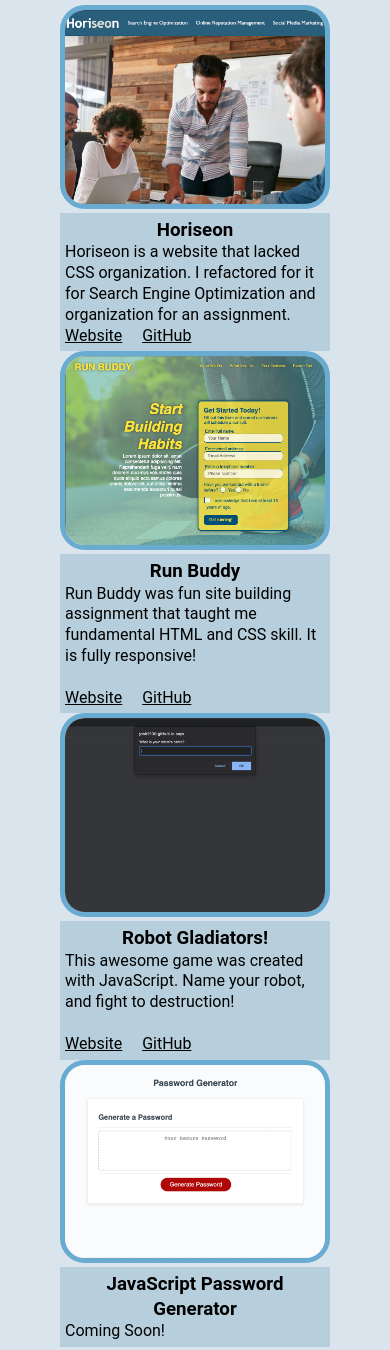
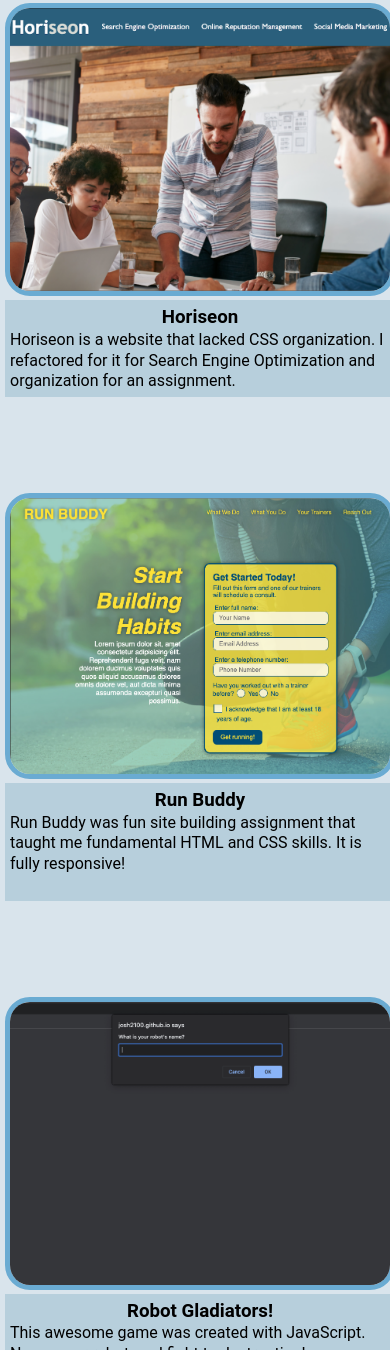
Before and after one commit to josh2100/portfolio, a plain HTML site: page index.html in a window 390 px wide. Shown: the part 1061-2411 px from the top of the page. Drawn offline with Linux system fonts and the light colour scheme.

Commit message:
mobile spacing

```diff
--- a/assets/css/style.css
+++ b/assets/css/style.css
@@ -18,9 +18,9 @@ html {
   box-sizing: border-box;
 }
 
-section {
+/* section {
   padding: 60px;
-}
+} */
 
 img {
   max-width: 100%;
@@ -64,8 +64,9 @@ header nav ul li a:hover {
   background-color: var(--darkblue);
 }
 
-header a {
+a {
   text-decoration: none;
+  color: black;
 }
 /* Header End*/
 
@@ -263,16 +264,6 @@ h2 {
     width: 100%;
     margin: 10px;
   }
-
-  /* .project-bio {
-    position: static;
-    flex: 1;
-    visibility: visible;
-  } */
-
-  /* .project img {
-    flex: 2;
-  } */
 }
 
 @media screen and (max-width: 768px) {
@@ -293,6 +284,8 @@ h2 {
   /* 575 max */
   .projects {
     width: 100%;
+    margin: 5px;
+    /* margin: 1rem; */
     display: flex;
     flex-flow: column nowrap;
     align-items: center;
@@ -304,9 +297,9 @@ h2 {
   }
 
   .project {
-    flex: 0 auto;
+    flex: 2rem 1 0;
     width: 100%;
-    margin: 0;
+    /* margin: 3rem; */
     color: black;
     position: relative;
     /* save bottom test top */
--- a/index.html
+++ b/index.html
@@ -52,8 +52,13 @@
     <section id="assignments" class="projects">
       <div class="projects">
         <!-- First Project -->
-        <article class="project">
+        <a
+          class="project"
+          href="https://josh2100.github.io/1.-HTML-CSS-Git-Challenge-Code-Refactor/"
+        >
+          <article>
             <img class="" src="./assets/images/horiseon2.png" alt="Horiseon" />
+
             <div class="project-bio">
               <h3 class="project-name">Horiseon</h3>
               <p class="description">
@@ -61,39 +66,29 @@
                 for it for Search Engine Optimization and organization for an
                 assignment.
               </p>
-            <a
-              href="https://github.com/josh2100/1.-HTML-CSS-Git-Challenge-Code-Refactor"
-              >Website</a
-            >
-            &nbsp&nbsp&nbsp
-            <a
-              href="https://josh2100.github.io/1.-HTML-CSS-Git-Challenge-Code-Refactor/"
-              >GitHub</a
-            >
             </div>
           </article>
+        </a>
 
         <!-- Second Project -->
-        <article class="project">
+        <a href="https://josh2100.github.io/run-buddy/" class="project">
+          <article>
             <img src="./assets/images/runbuddy.png" alt="Run Buddy" />
 
             <div class="project-bio">
               <h3 class="project-name">Run Buddy</h3>
               <p class="description">
                 Run Buddy was fun site building assignment that taught me
-              fundamental HTML and CSS skill. It is fully responsive!
-
+                fundamental HTML and CSS skills. It is fully responsive!
                 <br />
                 <br />
-              <a href="https://josh2100.github.io/run-buddy/">Website</a>
-              &nbsp&nbsp&nbsp
-              <a href="https://josh2100.github.io/run-buddy/">GitHub</a>
               </p>
-          </div>
-        </article>
+            </div></article
+        ></a>
 
         <!-- Third Project -->
-        <article class="project">
+        <a class="project" href="https://josh2100.github.io/robot-gladiators/">
+          <article>
             <img
               src="./assets/images/robotgladiators.png"
               alt="JavaScript Password Generator"
@@ -103,17 +98,17 @@
               <p>
                 This awesome game was created with JavaScript. Name your robot,
                 and fight to destruction!
-              <br />
-              <br />
-              <a href="https://josh2100.github.io/robot-gladiators/">Website</a>
-              &nbsp&nbsp&nbsp
-              <a href="https://github.com/josh2100/robot-gladiators">GitHub</a>
               </p>
             </div>
-        </article>
+          </article></a
+        >
 
         <!-- Fourth Project -->
-        <article class="project">
+        <a
+          class="project"
+          href="https://josh2100.github.io/password-generator/"
+        >
+          <article>
             <img
               src="./assets/images/passwordgenerator.png"
               alt="JavaScript Password Generator"
@@ -122,7 +117,8 @@
               <h3 class="project-name">JavaScript Password Generator</h3>
               <p>Coming Soon!</p>
             </div>
-        </article>
+          </article></a
+        >
       </div>
     </section>
 
@@ -135,7 +131,7 @@
         <a href="https://www.linkedin.com/in/joshua-schermann-91621734/"
           >LinkedIn</a
         >
-
+        &nbsp&nbsp&nbsp
         <a href="https://github.com/josh2100">GitHub</a>
       </p>
     </div>
```
Lines whose indentation alone changed are shown as unchanged.
